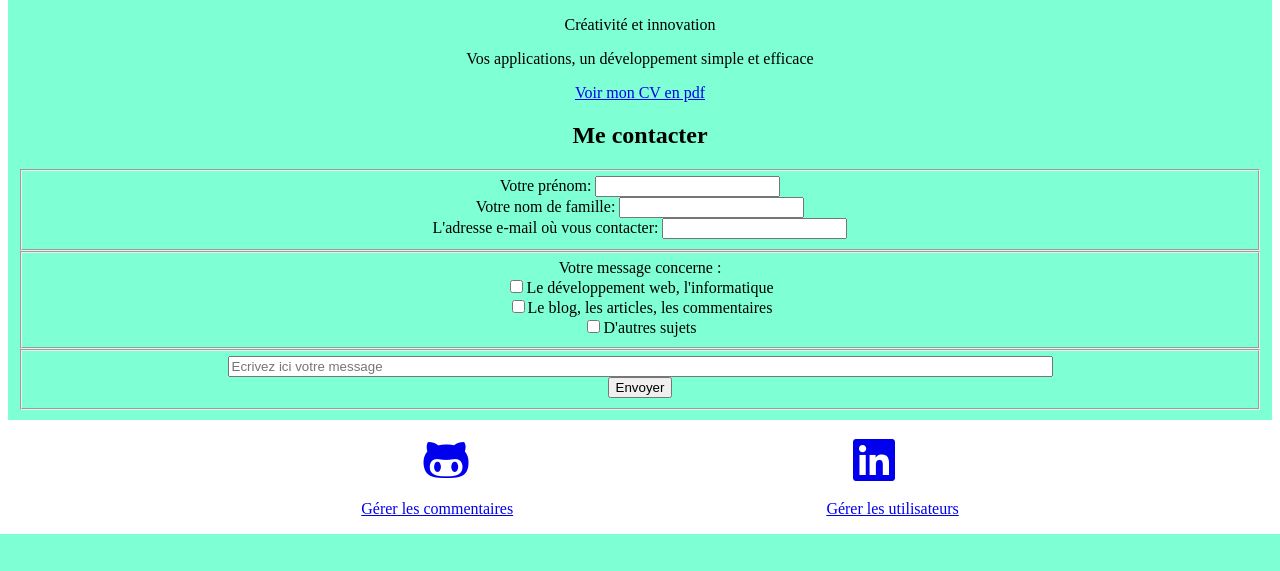
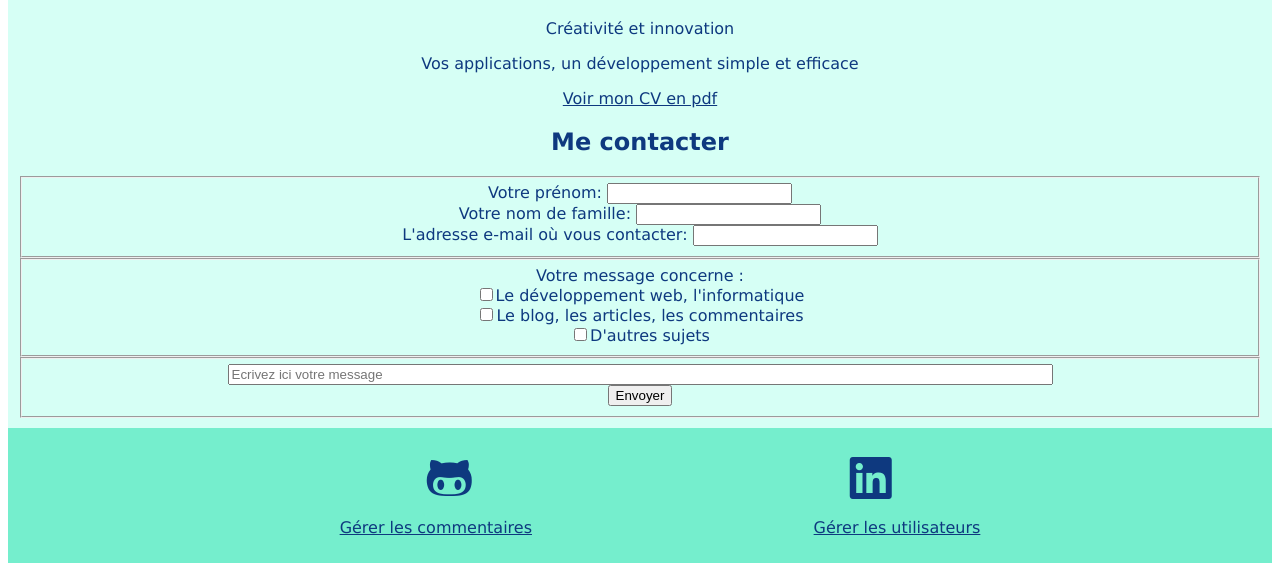
Before and after one commit to AnnaigJegourel/OC-P5-Creez-votre-premier-blog-en-PHP, a PHP site: template src/View/home.twig in a window 1280 px wide. Shown: the part 559-1130 px from the top of the page. Before the commit the page ends 1093 px from the top, so only its background shows below. Run offline with PHP 8.4, Linux system fonts and the light colour scheme; the template is opened without the code that fills it, so the values that code supplies are empty; some libraries are stand-ins or nearby versions.

Commit message:
Font & Color palette

```diff
--- a/public/style.css
+++ b/public/style.css
@@ -1,12 +1,32 @@
-/* Add your custom style here */
+:root{
+  --dark-blue : #0E397F;
+  --dark-green: rgb(60, 127, 98);    /* #15dea5 */ /* boutons, liens non cliqués */
+  --medium-green: rgb(117, 238, 205); /* #75EECD */ /* footer */
+  --light-green: rgb(214, 255, 245);  /* #d6fff5 */ /* fond du main */
+}
+
 body {
-  /* background-image: url("../img/bg.jpg"); */
   text-align: center;
+  font-family: Geneva, 'Open Sans', Roboto, Calibri, Helvetica, Cambria, Arial, sans-serif, 'Times New Roman';
+  color: var(--dark-blue);
 }
 
 main {
   padding: 10px;
-  background-color: aquamarine;
+  background-color: var(--light-green);
+}
+
+footer {
+  padding: 10px;
+  background-color: var(--medium-green);
+}
+
+a {
+  color: var(--dark-blue);
+}
+
+a:hover{
+  color: var(--dark-green);
 }
 
 ul {
```
